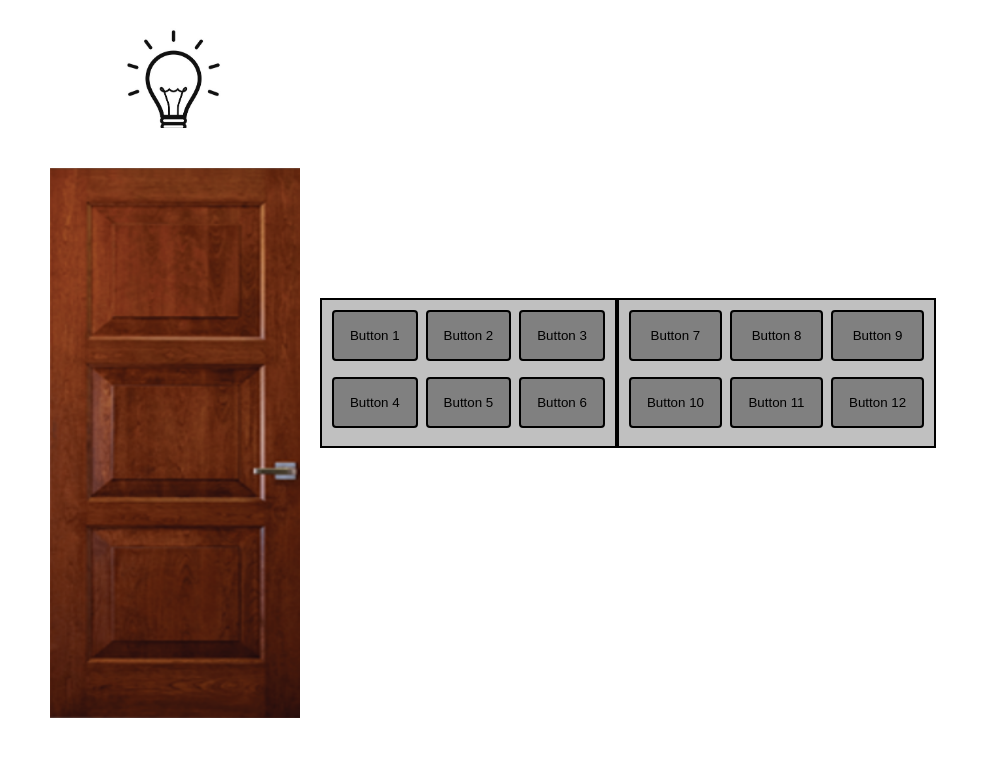
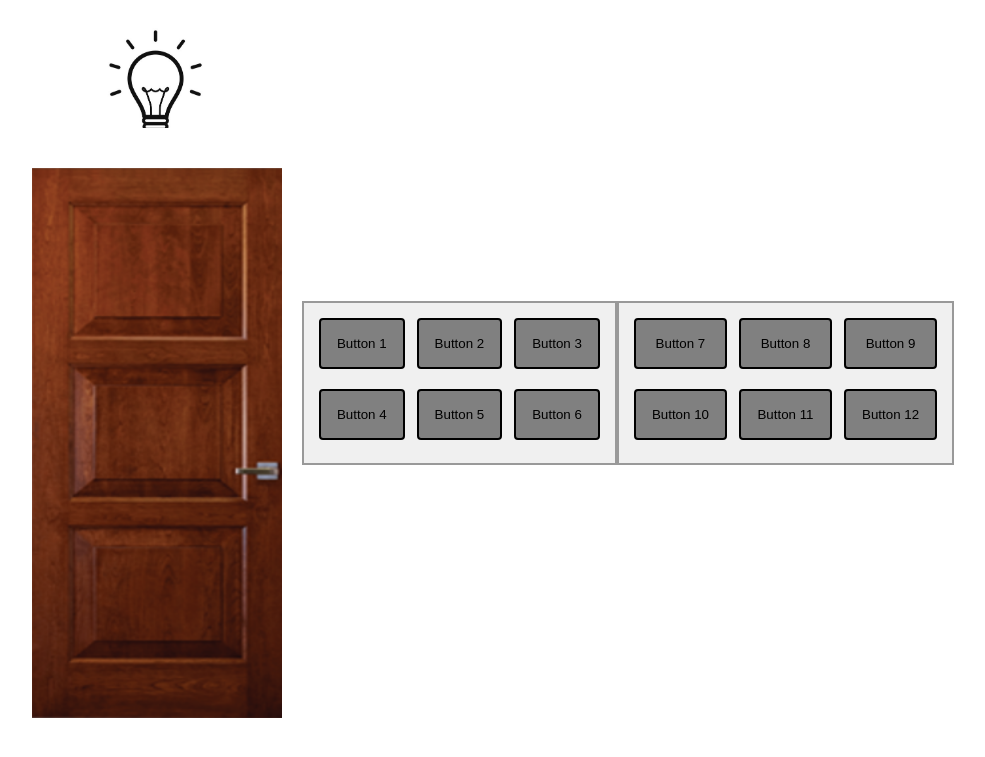
Before and after one commit to samhita-l/warmup2, a Jekyll site: the page project/logicGates.html, which Jekyll copies as it is, in a window 1280 px wide. Shown: the top 757 px of the page, without its empty margins (157-1142 px from the left). Built offline with Jekyll 4.4.1, drawn with Linux system fonts in a browser that asks for light colours.

Commit message:
Made button containers look better

```diff
--- a/project/logicGates.html
+++ b/project/logicGates.html
@@ -34,15 +34,29 @@
             margin: 20px;
         }
 
+        /* Style for the button-container */
         .button-container {
-            background-color: #c0c0c0; /* Greyish silver background color */
-            border: 2px solid black; /* Black border */
-            padding: 10px; /* Padding around the buttons */
-            height: 100%;
+            background-color: #f0f0f0; /* Lighter background color */
+            border: 2px solid #999; /* Lighter border color */
+            padding: 15px; /* Increased padding around the buttons */
             display: grid;
             grid-template-columns: repeat(3, 1fr); /* Three columns */
-            gap: 8px; /* Gap between buttons */
+            gap: 12px; /* Increased gap between buttons */
             align-items: center;
+            margin-top: 20px; /* Adjusted margin between the two button containers */
+        }
+
+        /* Style for the buttons in the container */
+        .button-container.my-button {
+            background-color: #b0b0b0; /* Lighter grey background color */
+            color: #333; /* Darker text color */
+            border: 2px solid #666; /* Darker border color */
+            transition: background-color 0.3s ease, color 0.3s ease; /* Smooth transition on hover */
+        }
+
+        .button-container .my-button:hover {
+            background-color: #808080; /* Darker grey background color on hover */
+            color: #fff; /* White text color on hover */
         }
 
         /* Style for the buttons */
@@ -78,7 +92,7 @@
             <button class="my-button" id="b5" onclick="toggle5Value()">Button 5</button>
             <button class="my-button" id="b6" onclick="toggle6Value()">Button 6</button>
         </div>
-        <div class="button-container duplicate">
+        <div class="button-container">
           <button class="my-button" id="b7" onclick="toggle7Value()">Button 7</button>
           <button class="my-button" id="b8" onclick="toggle8Value()">Button 8</button>
           <button class="my-button" id="b9" onclick="toggle9Value()">Button 9</button>
@@ -87,18 +101,6 @@
           <button class="my-button" id="b12" onclick="toggle12Value()">Button 12</button>
       </div>
   <script>
-  // Function to change image from the door to the open door
-  function changeImage () {
-        var image = document.getElementById('door1')
-        if (image.src.match("door1.png")) {
-            image.src = "door1_Open.png"
-            image.alt = "Image 2";
-      } else {
-        image.src = "door1.png";
-        image.alt = "Image 1";
-        }
-    }
-
   // Variable to keep track of the button value
   var button1Value = 0;
   var button2Value = 0;
```
Also changed, not shown: other parts of project/logicGates.html (+18 -1 lines).
